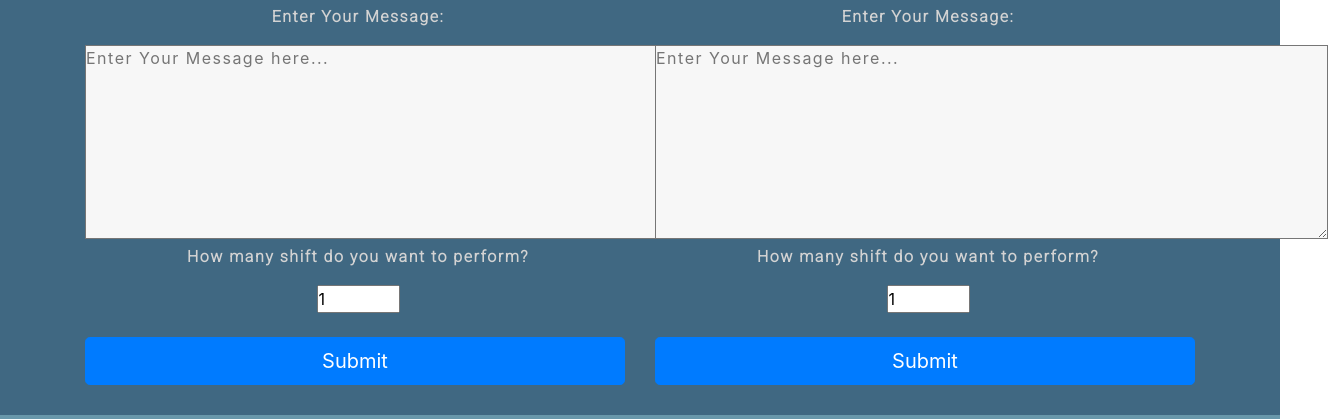
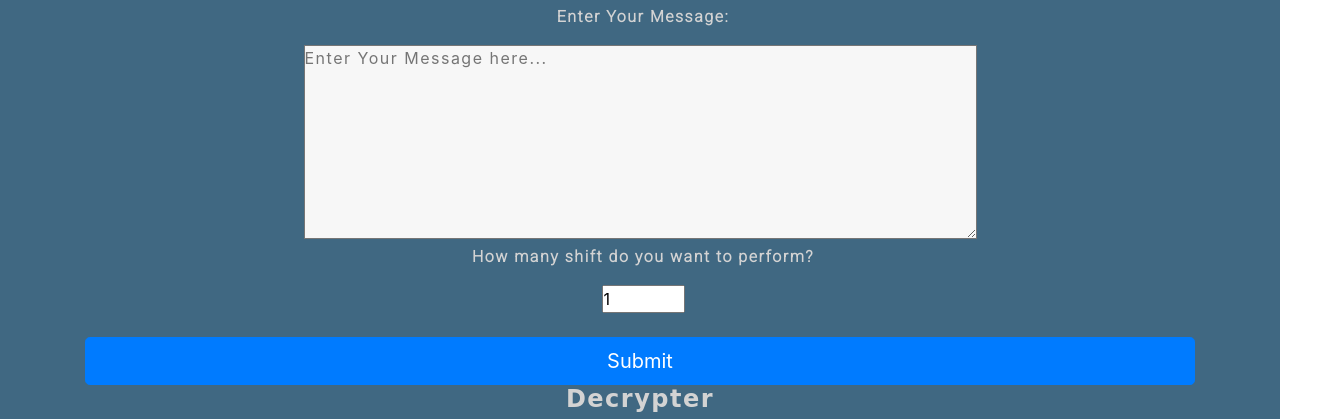
Before and after one commit to vivek9211/encrypt-message, a plain HTML site: page index.html in a window 1280 px wide. Shown: the part 153-572 px from the top of the page, 1328 px wide, since content can reach past the window. Drawn offline with nearby package versions, Linux system fonts and the light colour scheme; a web font is replaced by a local one.

Commit message:
Update index.html

```diff
--- a/index.html
+++ b/index.html
@@ -28,7 +28,7 @@
   <section id="main">
     <div class="container">
   <div class="row">
-    <div class="col-sm-6">
+    <div class="col-sm-12">
         <h4 class="encryptHeader">Encrypter</h4>
         <p class="para"> Enter Your Message: </p>
         <textarea name="name" class="textarea1" rows="8" cols="64" placeholder="Enter Your Message here..." id="EncryptTextarea"></textarea>
@@ -36,7 +36,7 @@
         <input type="number" id="EncryptShift" class="shift" name="" value="1" min="1" max="10"><br><br>
         <button type="button" id="button1" class="btn btn-primary btn-lg btn-block">Submit</button>
     </div>
-    <div class="col-sm-6">
+    <div class="col-sm-12">
         <h4 class="decryptHeader">Decrypter</h4>
         <p class="para"> Enter Your Message: </p>
         <textarea name="name" class="textarea2" rows="8" cols="64" placeholder="Enter Your Message here..." id="DecrypTextarea"></textarea>
```
